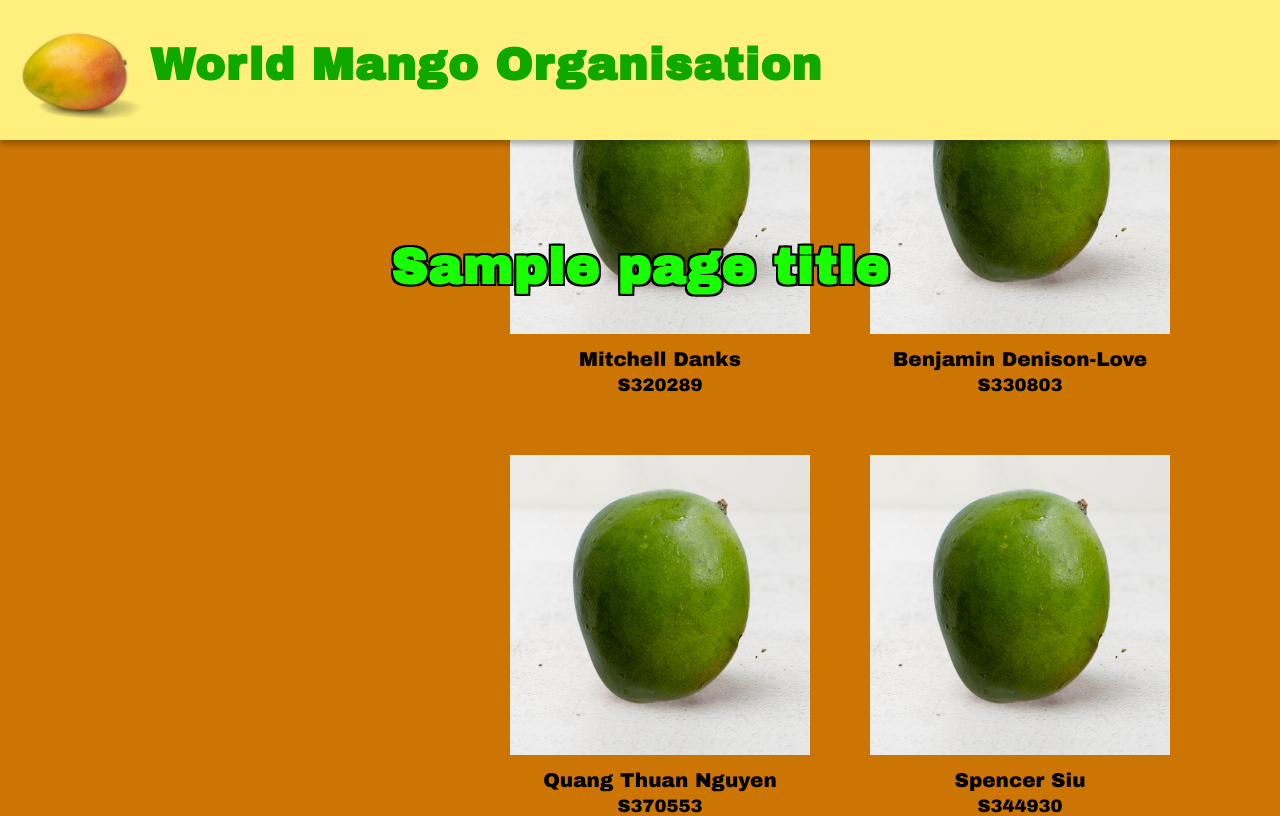
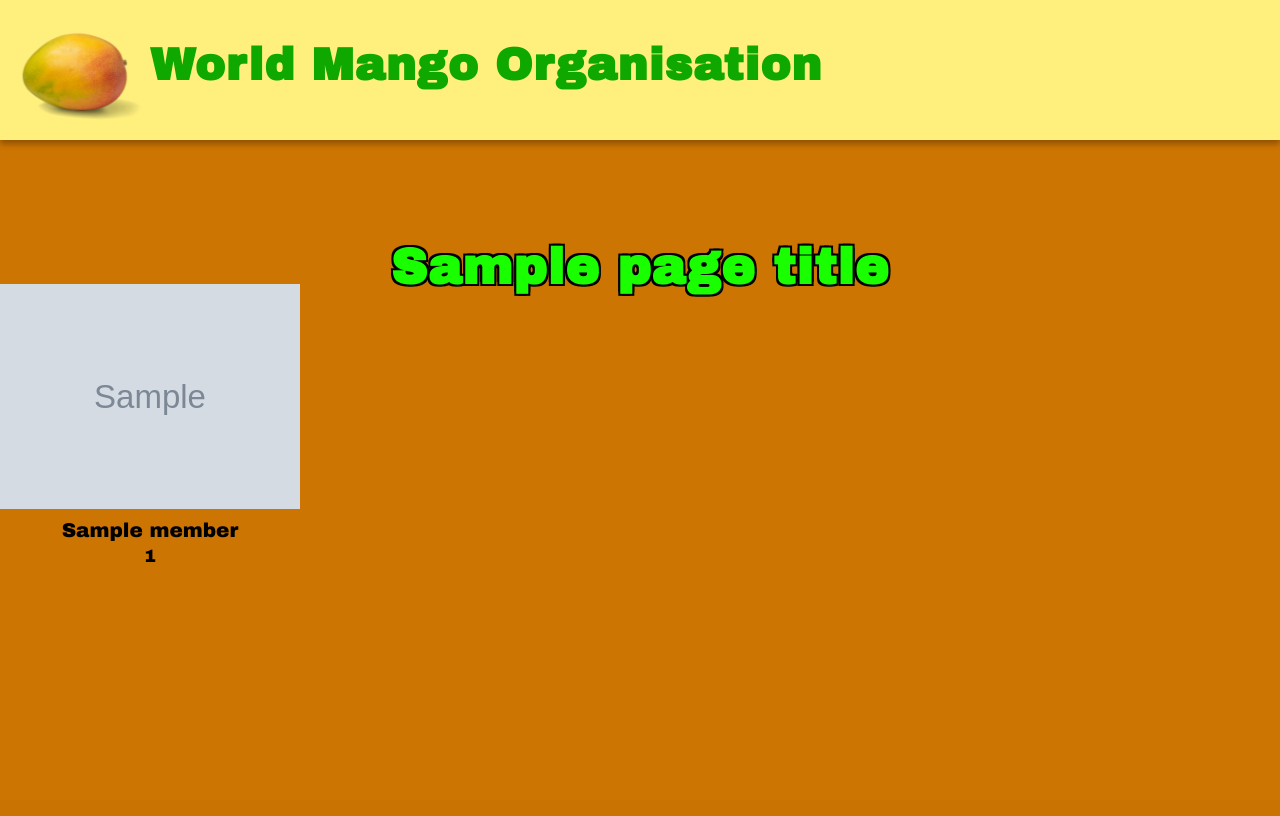
Before and after one commit to QuangThuanNGUYEN/mango_surveillance_web, a Django app: template mango_pests_app/templates/mango_pests_app/about.html in a window 1280 px wide; the page is wider, and only the part inside the window is pictured. After the commit the page ends 562 px from the top of that part, so only its background shows below. Run offline with Django 5.2, Linux system fonts and the light colour scheme; the template is opened without the code that fills it: most values are stand-ins (such as "Sample title", 1, 10 or a date in 2020); grey boxes marked "Sample" are stand-in pictures.

Commit message:
Updated AboutUs to remove HTML hardcoding

```diff
--- a/mango_pests_app/static/css/styles.css
+++ b/mango_pests_app/static/css/styles.css
@@ -98,11 +98,10 @@ h4 {
     flex-wrap: wrap;
     gap: 60px;
     margin-top: 50px;
-    margin-left: 400px;
 }
 
 .aboutus-item {
-    display: fixed;
+    display: flex;
     flex-direction: column;
     align-items: center;
     text-align: center;
@@ -116,26 +115,22 @@ h4 {
 }
 
 /* About Us Names */
+.aboutus-name,
+.aboutus-subname {
+    font-family: 'Archivo Black', sans-serif;
+    color: #000;
+}
+
 .aboutus-name {
-    font-family: 'Archivo Black', sans-serif;
     font-size: 20px;
-    color: #000000;
     margin-top: 10px;
 }
 
-/* About Us SIDs */
 .aboutus-subname {
-    font-family: 'Archivo Black', sans-serif;
     font-size: 18px;
-    color: #000000;
     margin-top: 5px;
 }
 
-.aboutus-images, .aboutus-names {
-    list-style-type: none;
-    margin: 0;
-    padding: 0;
-}
 /* D&P Page */
 .project_list-container {
     justify-content: center;
--- a/mango_pests_app/templates/base.html
+++ b/mango_pests_app/templates/base.html
@@ -34,6 +34,5 @@
     </h3>
 
     {% block content %}{% endblock %}
-
 </body>
 </html>
--- a/mango_pests_app/templates/mango_pests_app/about.html
+++ b/mango_pests_app/templates/mango_pests_app/about.html
@@ -4,25 +4,12 @@
 
 {% block content %}
 <div class="aboutus-container">
+    {% for member in team_members %}
     <div class="aboutus-item">
-        <img src="{% static 'images/aboutmitchell.png' %}" alt="Mitchell Image" class="aboutus-image">
-        <div class="aboutus-name">Mitchell Danks</div>
-        <div class="aboutus-subname">S320289</div>
+        <img src="{% static 'images/'|add:member.image %}" alt="{{ member.name }} Image" class="aboutus-image">
+        <div class="aboutus-name">{{ member.name }}</div>
+        <div class="aboutus-subname">{{ member.student_id }}</div>
     </div>
-    <div class="aboutus-item">
-        <img src="{% static 'images/aboutbenjamin.png' %}" alt="Benjamin Image" class="aboutus-image">
-        <div class="aboutus-name">Benjamin Denison-Love</div>
-        <div class="aboutus-subname">S330803</div>
-    </div>
-    <div class="aboutus-item">
-        <img src="{% static 'images/aboutquang.png' %}" alt="Quang Image" class="aboutus-image">
-        <div class="aboutus-name">Quang Thuan Nguyen</div>
-        <div class="aboutus-subname">S370553</div>
-    </div>
-    <div class="aboutus-item">
-        <img src="{% static 'images/aboutspencer.png' %}" alt="Spencer Image" class="aboutus-image">
-        <div class="aboutus-name">Spencer Siu</div>
-        <div class="aboutus-subname">S344930</div>
-    </div>
+    {% endfor %}
 </div>
 {% endblock %}
```
Also changed, not shown: mango_pests_app/views.py (+8 -1 lines).
